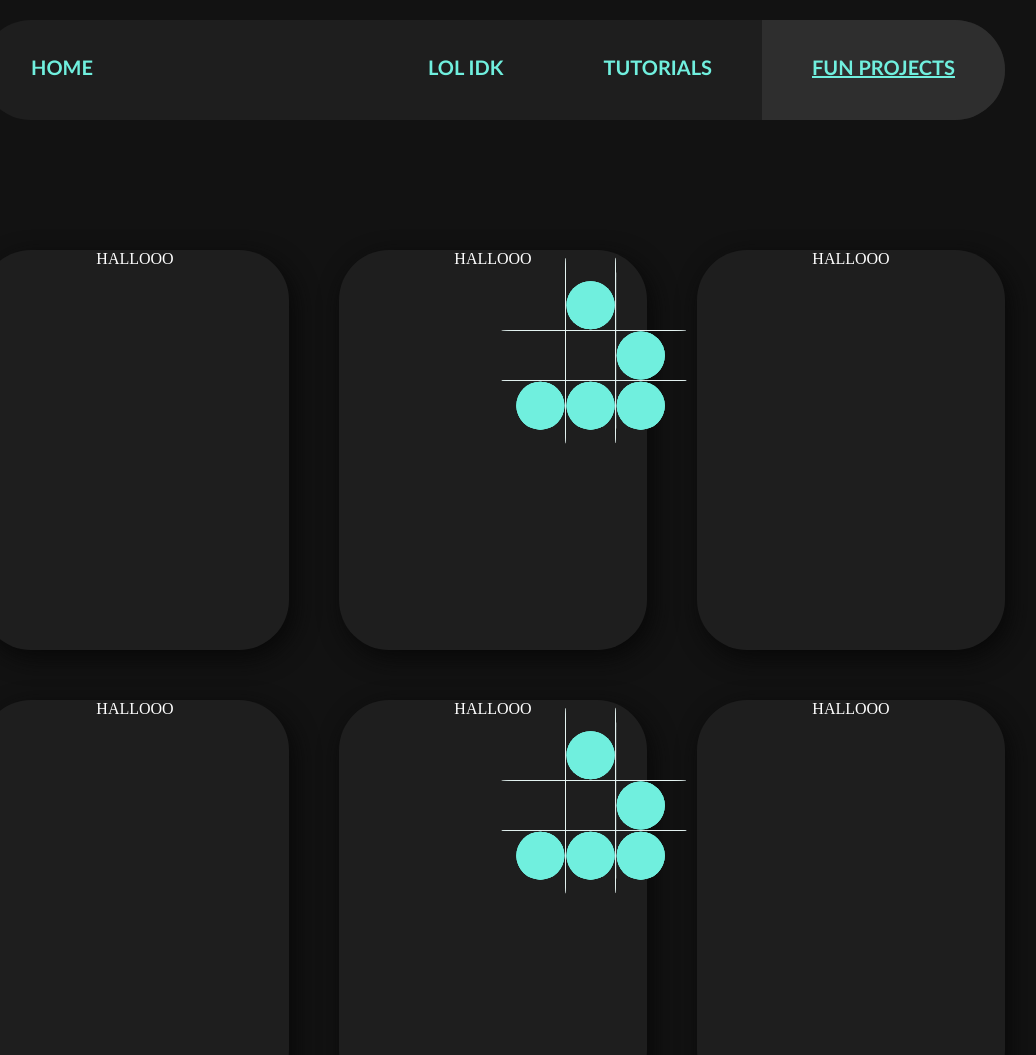
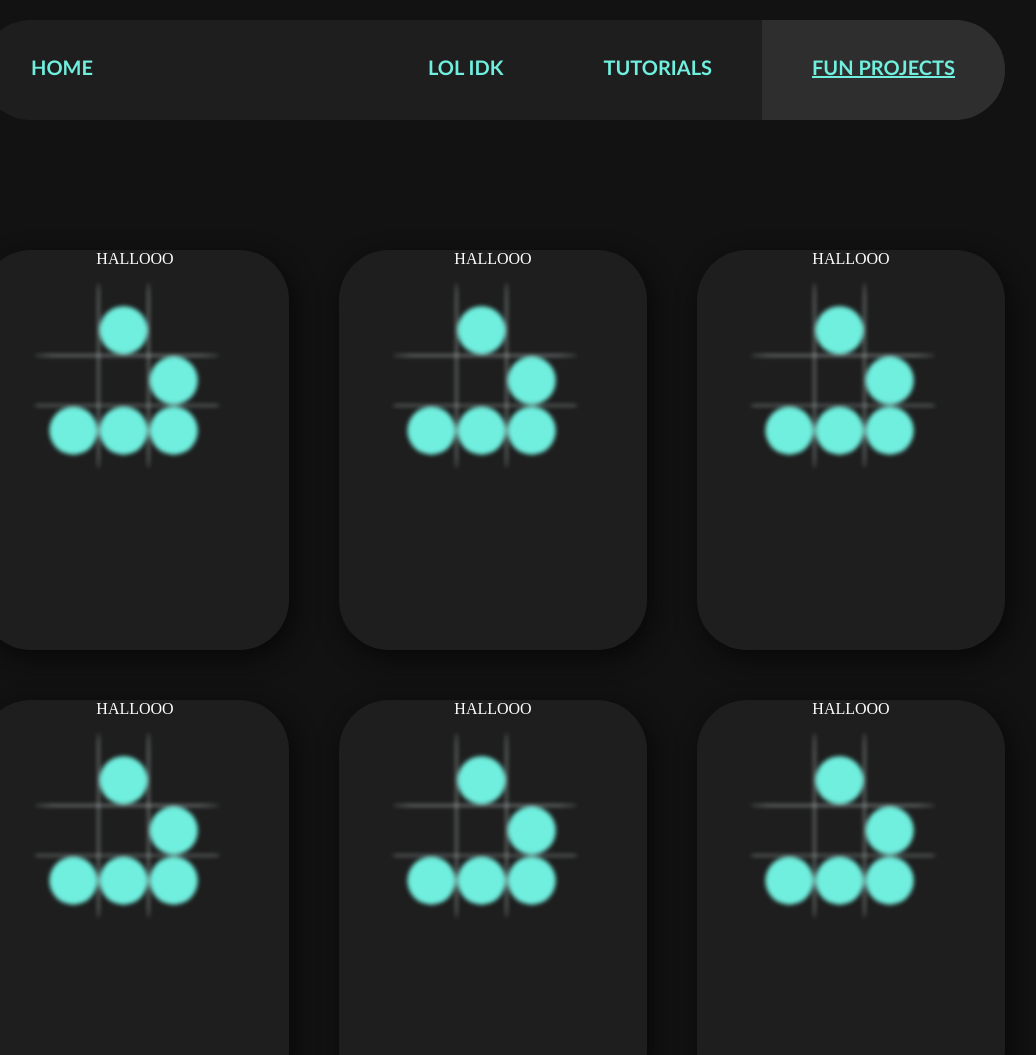
Before and after one commit to ArtusLama/artus, a plain HTML site: page projects.html in a window 1280 px wide. Shown: the top 1055 px of the page, without its empty margins (147-1183 px from the left). Drawn offline with Linux system fonts and the light colour scheme.

Commit message:
Update projects_style.css

```diff
--- a/css/projects_style.css
+++ b/css/projects_style.css
@@ -66,7 +66,6 @@ body {
 
 .project {
     text-align: center;
-    align-items: center;
     color: white;
     background-color: #1e1e1e;
     height: 400px;
@@ -84,11 +83,17 @@ body {
     width: 200px;
     height: 200px;
     content:"";
-    left: 50%;
-    right: 50%;
+    margin-left: -70px;
+    margin-top: 25px;
+    filter:blur(2px);
+    transition: all ease-in-out 100ms;
+
 }
 
 .project:hover {
     transform: translate3d(-2px, -5px, 0px);
     box-shadow: #000000 5px 14px 28px;
 }
+.project:hover::before{
+    filter:blur(0px);
+}
```
